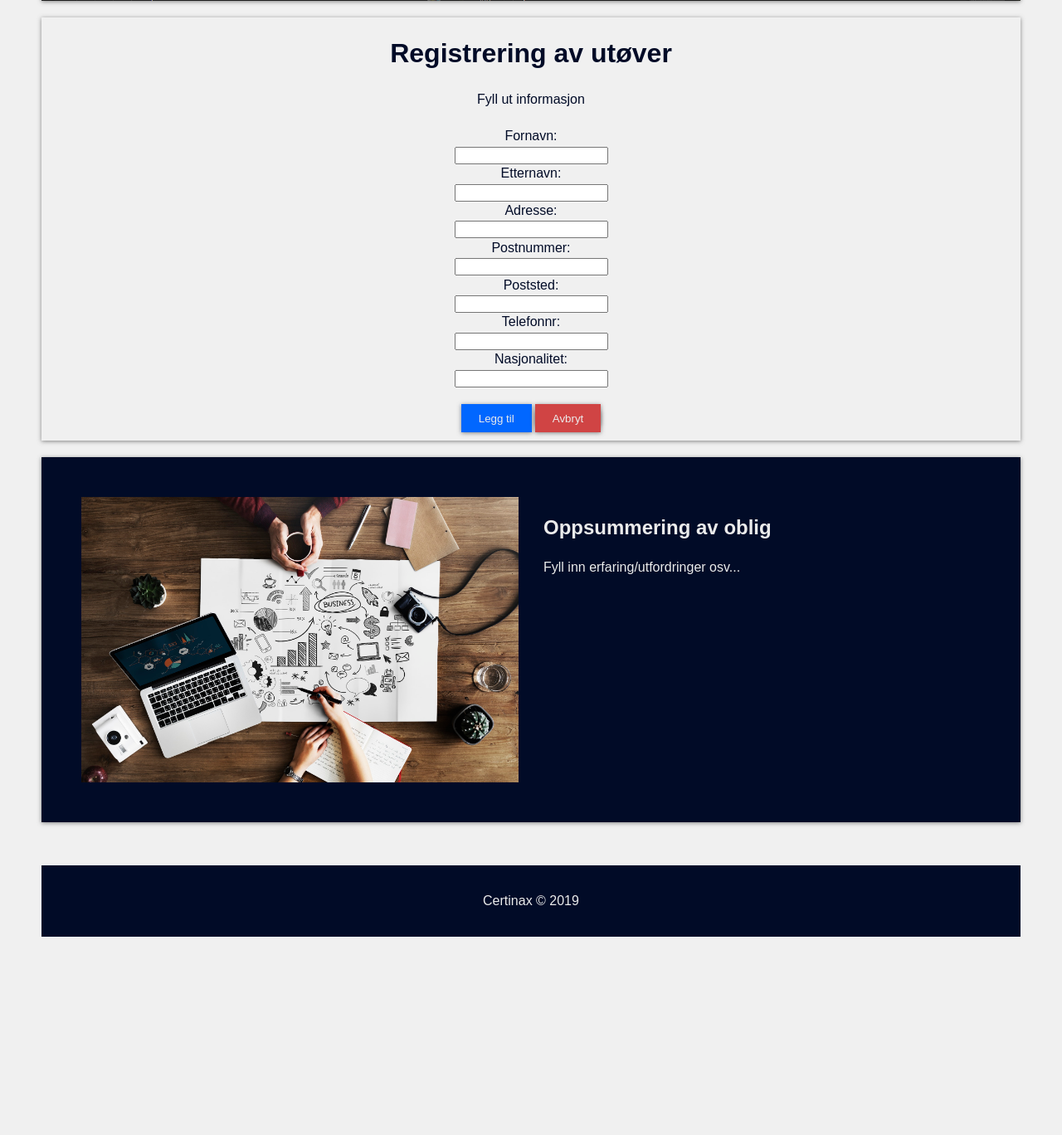
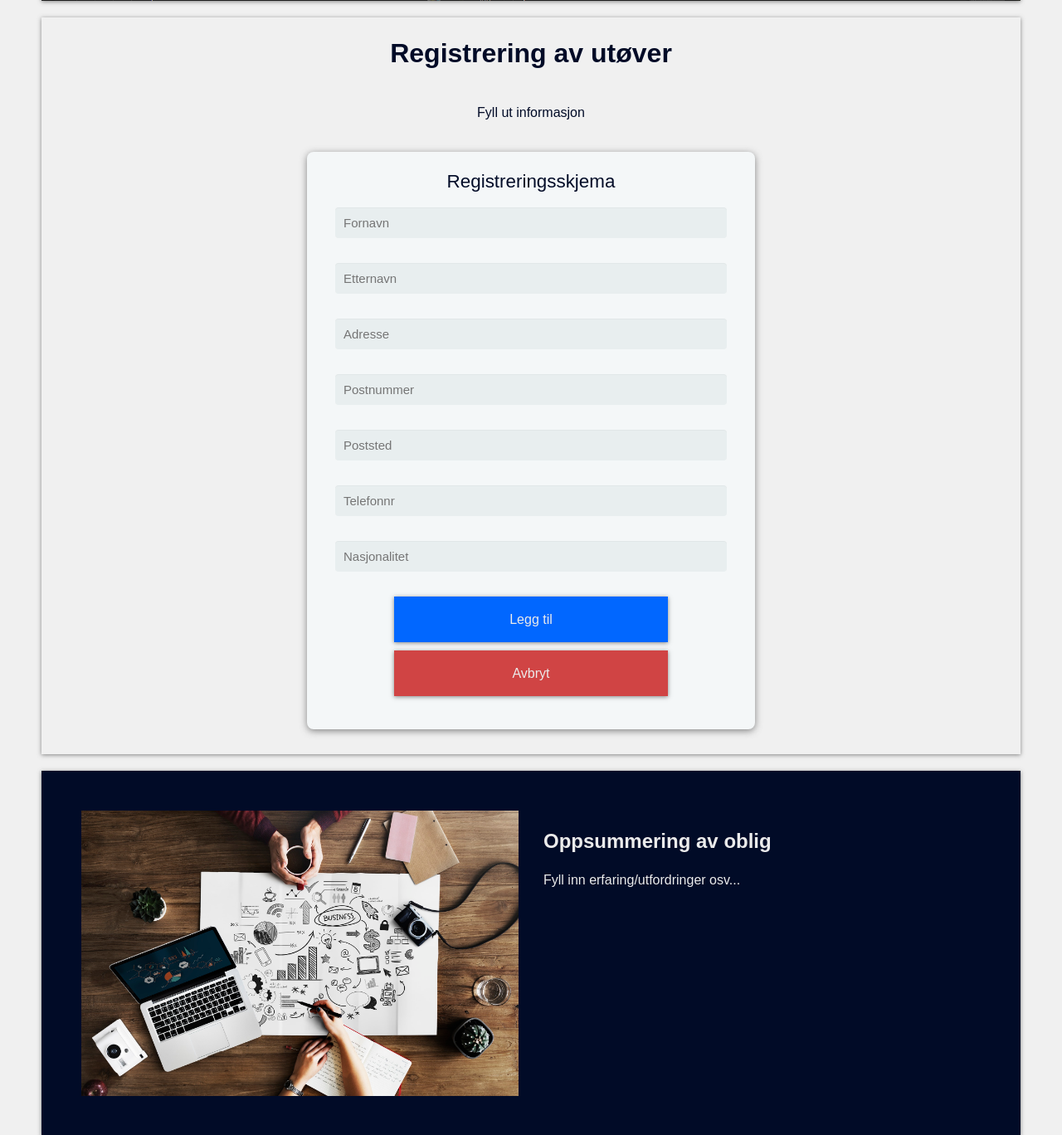
Before and after one commit to Certinax/skivm, a PHP site: page /addathlete.php in a window 1280 px wide. Shown: the part 525-1893 px from the top of the page at 83% size. Before the commit the page ends 1654 px from the top, so only its background shows below. Run offline with PHP 8.4, Linux system fonts and the light colour scheme.

Commit message:
Oppdatert form og lagt til html tags på echo

```diff
--- a/addathlete.php
+++ b/addathlete.php
@@ -50,31 +50,28 @@ include('classes/person.php');
                 }
                 else {
                     if(!empty($_POST["submit"])) {
-                        echo "Du må fylle ut alle felter";
+                        echo "<p style='color:red'>*Du må fylle ut alle felter</p>";
                     } else {
-                        echo "Fyll ut informasjon";
+                        echo "<p>Fyll ut informasjon</p>";
                     }
                 }
              ?>
+            <div class="form-style">
             <form action="" method="post">
-                <br/>Fornavn:<br />
-                <input type="text" name="firstname"><br />
-                Etternavn:<br />
-                <input type="text" name="lastname"><br />
-                Adresse:<br />
-                <input type="text" name="address"><br />
-                Postnummer:<br />
-                <input type="text" name="zipcode"><br />
-                Poststed:<br />
-                <input type="text" name="city"><br />
-                Telefonnr:<br />
-                <input type="text" name="phone"><br />
-                Nasjonalitet:<br />
-                <input type="text" name="nationality"><br />
+            <fieldset>
+                <legend>Registreringsskjema</legend>
+                <input type="text" name="firstname" placeholder="Fornavn">
+                <input type="text" name="lastname" placeholder="Etternavn">
+                <input type="text" name="address" placeholder="Adresse">
+                <input type="text" name="zipcode" placeholder="Postnummer">
+                <input type="text" name="city" placeholder="Poststed">
+                <input type="text" name="phone" placeholder="Telefonnr">
+                <input type="text" name="nationality" placeholder="Nasjonalitet"><br />
                 <button type="submit" class="btn" value="submit" name="submit">Legg til</button>
                 <a href="index.php"><button type="button" class="btn-cancel" value="button" name="button">Avbryt</button></a>
+            </fieldset>
             </form>
-
+            </div>
         </div>
 
 
--- a/css/style.css
+++ b/css/style.css
@@ -128,6 +128,70 @@ img {
   color: var(--light);
 }
 
+/* Form-style */
+.oppgave .form-style {
+  max-width: 500px;
+  padding: 10px 20px;
+  background: #f4f7f8;
+  margin: 20px auto;
+  padding: 20px;
+  background: #f4f7f8;
+  border-radius: 8px;
+  font-family: Georgia, "Times New Roman", Times, serif;
+  box-shadow: var(--shadow2);
+}
+
+.oppgave .form-style fieldset {
+  border: none;
+}
+.oppgave .form-style legend {
+  font-size: 1.4em;
+  margin-bottom: 10px;
+  font-family: Arial, Helvetica, sans-serif;
+  color: var(--primary);
+}
+.oppgave .form-style label {
+  display: block;
+  margin-bottom: 8px;
+}
+
+.oppgave .form-style input {
+  font-family: Arial, Helvetica, sans-serif;
+  background: rgba(255, 255, 255, 0.1);
+  border: none;
+  border-radius: 4px;
+  font-size: 15px;
+  margin: 0;
+  outline: 0;
+  padding: 10px;
+  width: 100%;
+  box-sizing: border-box;
+  -webkit-box-sizing: border-box;
+  -moz-box-sizing: border-box;
+  background-color: #e8eeef;
+  color: #4b708a;
+  -webkit-box-shadow: 0 1px 0 rgba(0, 0, 0, 0.03) inset;
+  box-shadow: 0 1px 0 rgba(0, 0, 0, 0.03) inset;
+  margin-bottom: 30px;
+}
+
+.oppgave .form-style input:focus {
+  background: #d2d9dd;
+}
+
+.oppgave .form-style button {
+  position: relative;
+  display: block;
+  padding: 19px 39px 18px 39px;
+  margin: 0 auto;
+  font-size: 16px;
+  text-align: center;
+  font-style: normal;
+  width: 70%;
+  border-width: 1px 1px 3px;
+  margin-bottom: 10px;
+}
+
 /* Table */
 .table {
   border-collapse: collapse;
@@ -172,6 +236,7 @@ img {
 .oppgave a {
   width: 200px;
   box-shadow: var(--shadow);
+  text-decoration: none;
 }
 
 .oppgave a:hover {
```
Also changed, not shown: addspectator.php (+1 -7 lines), js/script.js (added, +7 -0 lines).
